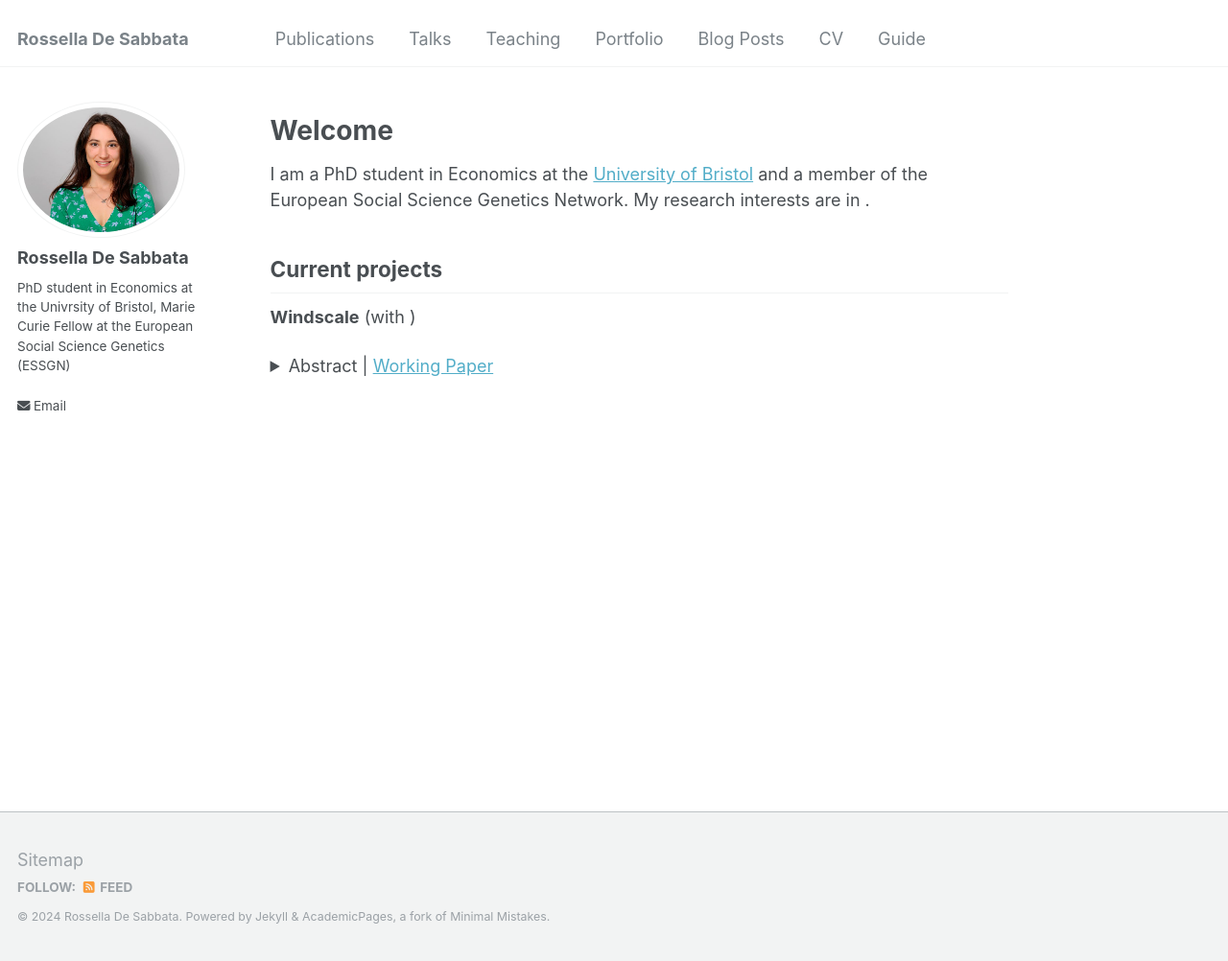
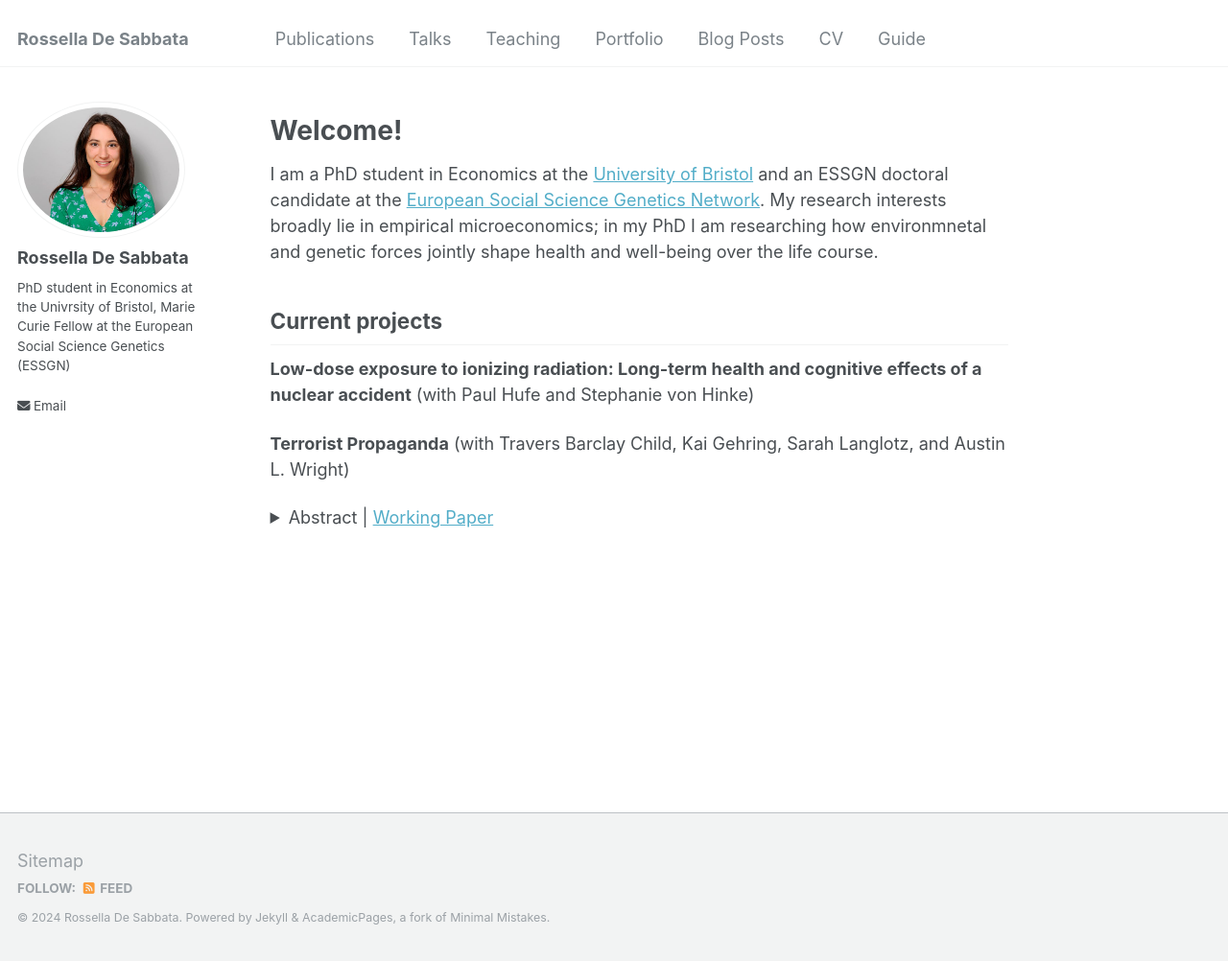
Before and after one commit to rosselladesabbata/rosselladesabbata.github.io, a Jekyll site: the page built from _pages/about.md, in a window 1280 px wide and 1002 px high. Shown: the whole window at 96% size. Built offline with Jekyll 4.4.1, drawn with Linux system fonts in a browser that asks for light colours.

Commit message:
Update about.md

```diff
--- a/_pages/about.md
+++ b/_pages/about.md
@@ -8,13 +8,17 @@ redirect_from:
   - /about.html
 ---
 
-# Welcome
-I am a PhD student in Economics at the [University of Bristol](https://www.bristol.ac.uk/) and a member of the European Social Science Genetics Network. My research interests are in .
+# Welcome!
+I am a PhD student in Economics at the [University of Bristol](https://www.bristol.ac.uk/) and an ESSGN doctoral candidate at the [European Social Science Genetics Network](https://essgn.org/). My research interests broadly lie in empirical microeconomics; in my PhD I am researching how environmnetal and genetic forces jointly shape health and well-being over the life course.
 
 ## Current projects
-**Windscale** (with )
+**Low-dose exposure to ionizing radiation: Long-term health and cognitive effects of a nuclear accident** (with Paul Hufe and Stephanie von Hinke)
+<br>
+
+
+**Terrorist Propaganda** (with Travers Barclay Child, Kai Gehring, Sarah Langlotz, and Austin L. Wright)
 <details>
-<summary>Abstract | <a href="public pdf link">Working Paper</a> </summary>
-abstract
+<summary>Abstract | <a href="[public pdf link](https://www.peio.me/wp-content/uploads/PEIO15/PEIO15_paper_101.pdf)">Working Paper</a> </summary>
+This paper leverages granular survey data from within the conflict theater of Afghanistan to investigate how plausibly exogenous exposure to Islamic State (IS) propaganda influences views towards local and international forces. We study two mediums of terrorist propaganda, exploiting high-frequency time variation in global distribution of IS videos and plausibly exogenous signal penetration of a prominent IS radio tower in Afghanistan. Our findings suggest violent video and radio content undermines public support for IS and its key opponents, while increasing demand for international forces to remain in country. By contrast, videos depicting a capacity for IS governance boost their support.
 </details>
 <br>
```
